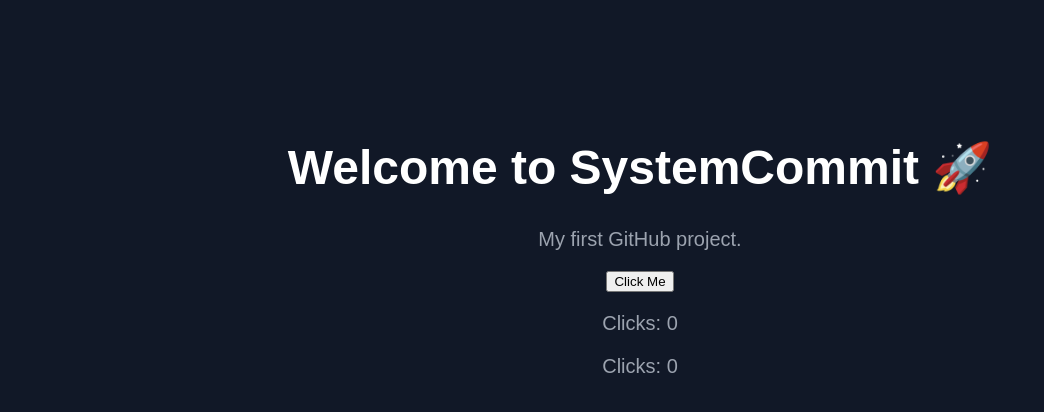
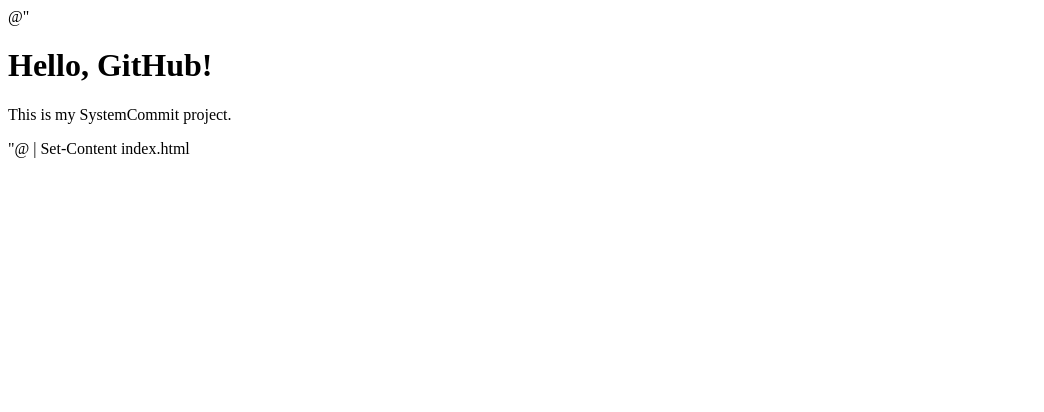
Before and after one commit to jocieneruthcinco-tech/SystemCommit, a plain HTML site: page index.html in a window 1280 px wide. Shown: the whole page, without its empty margins (0-1044 px from the left). Drawn offline with Linux system fonts and the light colour scheme.

Commit message:
Create initial HTML page

```diff
--- a/index.html
+++ b/index.html
@@ -1,51 +1,12 @@
+@"
 <!DOCTYPE html>
-<html lang="en">
+<html>
 <head>
-    <meta charset="UTF-8">
-    <meta name="viewport" content="width=device-width, initial-scale=1.0">
-
-    <title>SystemCommit</title>
-
-    <style>
-        body {
-            font-family: Arial, sans-serif;
-            background: #111827;
-            color: white;
-            text-align: center;
-            padding-top: 100px;
-        }
-
-        h1 {
-            font-size: 48px;
-        }
-
-        p {
-            font-size: 20px;
-            color: #9ca3af;
-        }
-    </style>
+    <title>System Commit</title>
 </head>
-
 <body>
-
-    <h1>Welcome to SystemCommit 🚀</h1>
-
-    <p id="message">My first GitHub project.</p>
-
-    <button onclick="showMessage()">Click Me</button>
-
-    <script>
-        function showMessage() {
-            const message = document.getElementById("message");
-
-            message.textContent = "JavaScript is working! 🚀";
-        }
-    </script>
-
-<p>Clicks: <span id="count">0</span></p>
-
+    <h1>Hello, GitHub!</h1>
+    <p>This is my SystemCommit project.</p>
 </body>
-<footer>
-    <p>Clicks: <span id="count">0</span></p>
-</footer>
 </html>
+"@ | Set-Content index.html
```
